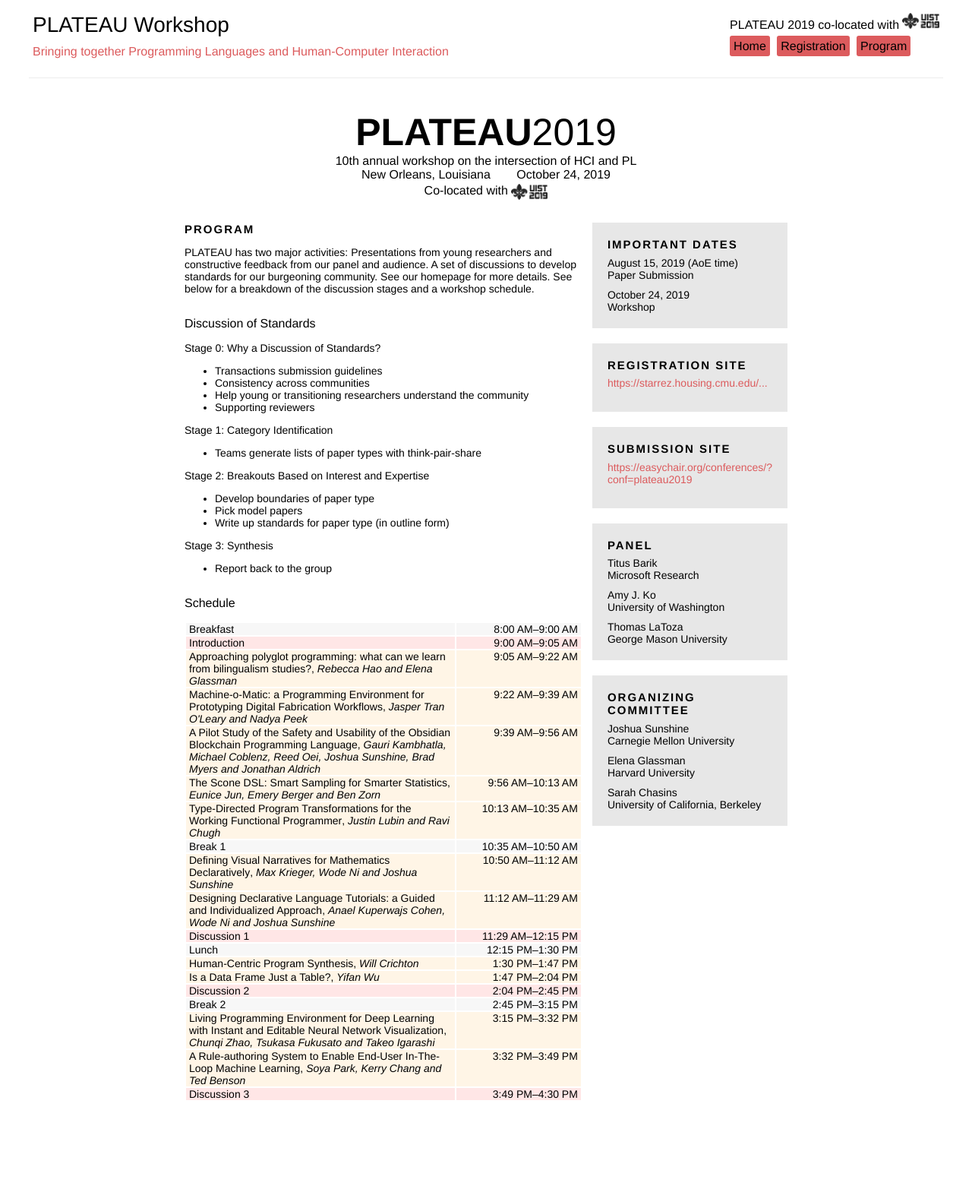
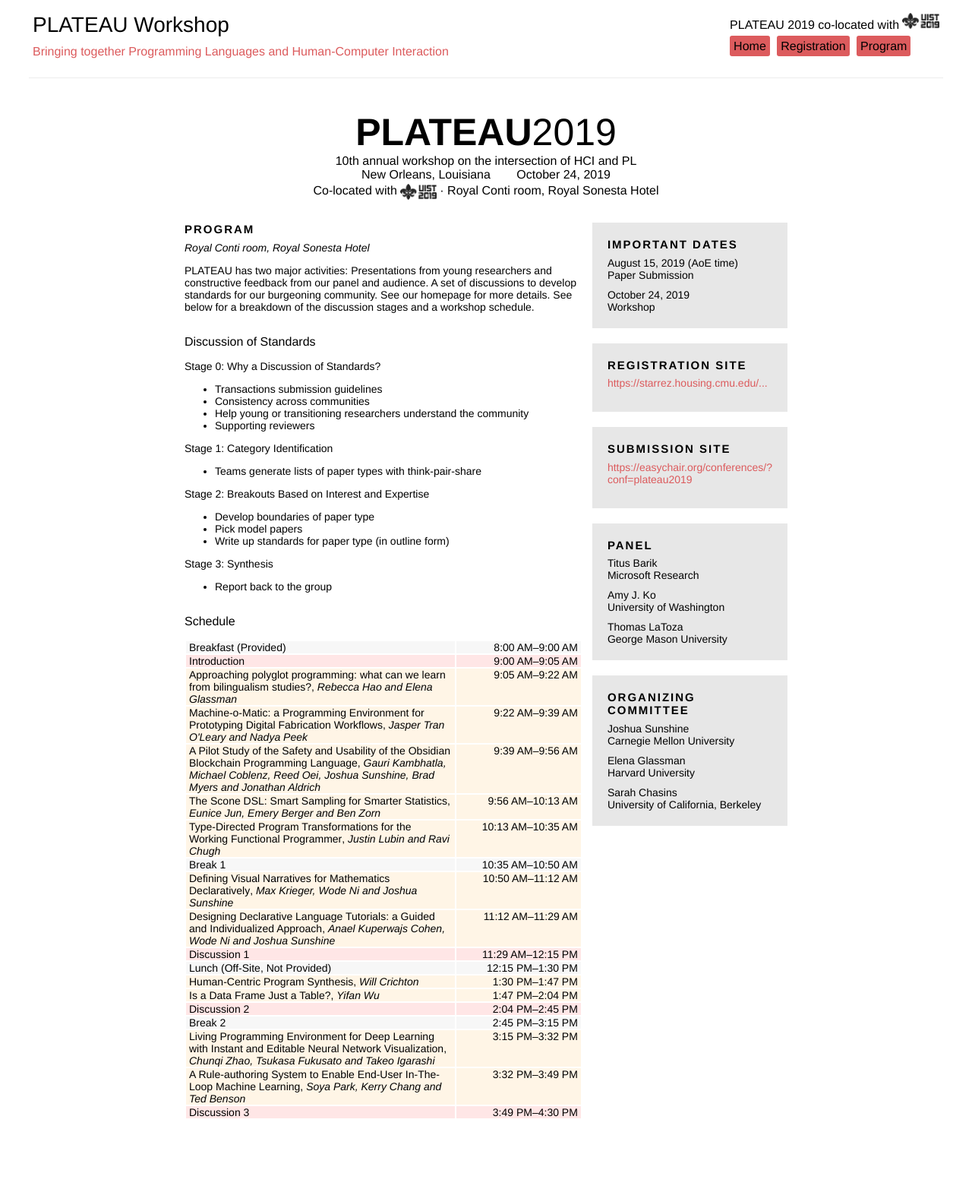
Before and after one commit to plateau-workshop/plateau, a Jekyll site: the page built from schedule.html, in a window 1280 px wide. Shown: the whole page at 76% size. Built offline with Jekyll 4.4.1, drawn with Linux system fonts in a browser that asks for light colours; before the commit the page ends 1541 px from its top, so only the background shows below that.

Commit message:
Adding room location, breakfast provided.

```diff
--- a/_layouts/default.html
+++ b/_layouts/default.html
@@ -79,7 +79,7 @@
         <td>
           <span>Co-located with </span></td>
           <td>
-          <a href="http://uist.acm.org/uist2019/" title="UIST2019" target="_blank"><img src="./assets/images/uist2019.png" height="21px"></a>
+          <a href="http://uist.acm.org/uist2019/" title="UIST2019" target="_blank"><img src="./assets/images/uist2019.png" height="21px"></a> <td> &#183; Royal Conti room, Royal Sonesta Hotel</td>
           </td>
           </tr>
           </table>
--- a/assets/css/custom.css
+++ b/assets/css/custom.css
@@ -828,3 +828,7 @@ margin: 3px;
    width: 30%;
    text-align:right;
 }
+
+.italic{
+  font-style: italic;
+}
--- a/schedule.html
+++ b/schedule.html
@@ -6,6 +6,10 @@ layout: default
 
     <div class="header lead">
     Program
+    </div>
+
+    <div class="schedule-header italic">
+    Royal Conti room, Royal Sonesta Hotel
     </div>
 
     <p>
@@ -69,7 +73,7 @@ layout: default
 
     <table class="padding_between_cols">
 
- <tr class='break'><td class='schedule-left'><span class='paper_title'>Breakfast</span></td><td class='schedule-right'>8:00 AM&ndash;9:00 AM</td></tr>
+ <tr class='break'><td class='schedule-left'><span class='paper_title'>Breakfast (Provided)</span></td><td class='schedule-right'>8:00 AM&ndash;9:00 AM</td></tr>
 <tr class='discussion'><td class='schedule-left'><span class='paper_title'>Introduction</span></td><td class='schedule-right'>9:00 AM&ndash;9:05 AM</td></tr>
 <tr class='talk'><td class='schedule-left'><span class='paper_title'>Approaching polyglot programming: what can we learn from bilingualism studies?</span>, <span class='authors'>Rebecca Hao and Elena Glassman</span></td><td class='schedule-right'>9:05 AM&ndash;9:22 AM</td></tr>
 <tr class='talk'><td class='schedule-left'><span class='paper_title'>Machine-o-Matic: a Programming Environment for Prototyping Digital Fabrication Workflows</span>, <span class='authors'>Jasper Tran O'Leary and Nadya Peek</span></td><td class='schedule-right'>9:22 AM&ndash;9:39 AM</td></tr>
@@ -80,7 +84,7 @@ layout: default
 <tr class='talk'><td class='schedule-left'><span class='paper_title'>Defining Visual Narratives for Mathematics Declaratively</span>, <span class='authors'>Max Krieger, Wode Ni and Joshua Sunshine</span></td><td class='schedule-right'>10:50 AM&ndash;11:12 AM</td></tr>
 <tr class='talk'><td class='schedule-left'><span class='paper_title'>Designing Declarative Language Tutorials: a Guided and Individualized Approach</span>, <span class='authors'>Anael Kuperwajs Cohen, Wode Ni and Joshua Sunshine</span></td><td class='schedule-right'>11:12 AM&ndash;11:29 AM</td></tr>
 <tr class='discussion'><td class='schedule-left'><span class='paper_title'>Discussion 1</span></td><td class='schedule-right'>11:29 AM&ndash;12:15 PM</td></tr>
-<tr class='break'><td class='schedule-left'><span class='paper_title'>Lunch</span></td><td class='schedule-right'>12:15 PM&ndash;1:30 PM</td></tr>
+<tr class='break'><td class='schedule-left'><span class='paper_title'>Lunch (Off-Site, Not Provided)</span></td><td class='schedule-right'>12:15 PM&ndash;1:30 PM</td></tr>
 <tr class='talk'><td class='schedule-left'><span class='paper_title'>Human-Centric Program Synthesis</span>, <span class='authors'>Will Crichton</span></td><td class='schedule-right'>1:30 PM&ndash;1:47 PM</td></tr>
 <tr class='talk'><td class='schedule-left'><span class='paper_title'>Is a Data Frame Just a Table?</span>, <span class='authors'>Yifan Wu</span></td><td class='schedule-right'>1:47 PM&ndash;2:04 PM</td></tr>
 <tr class='discussion'><td class='schedule-left'><span class='paper_title'>Discussion 2</span></td><td class='schedule-right'>2:04 PM&ndash;2:45 PM</td></tr>
```
